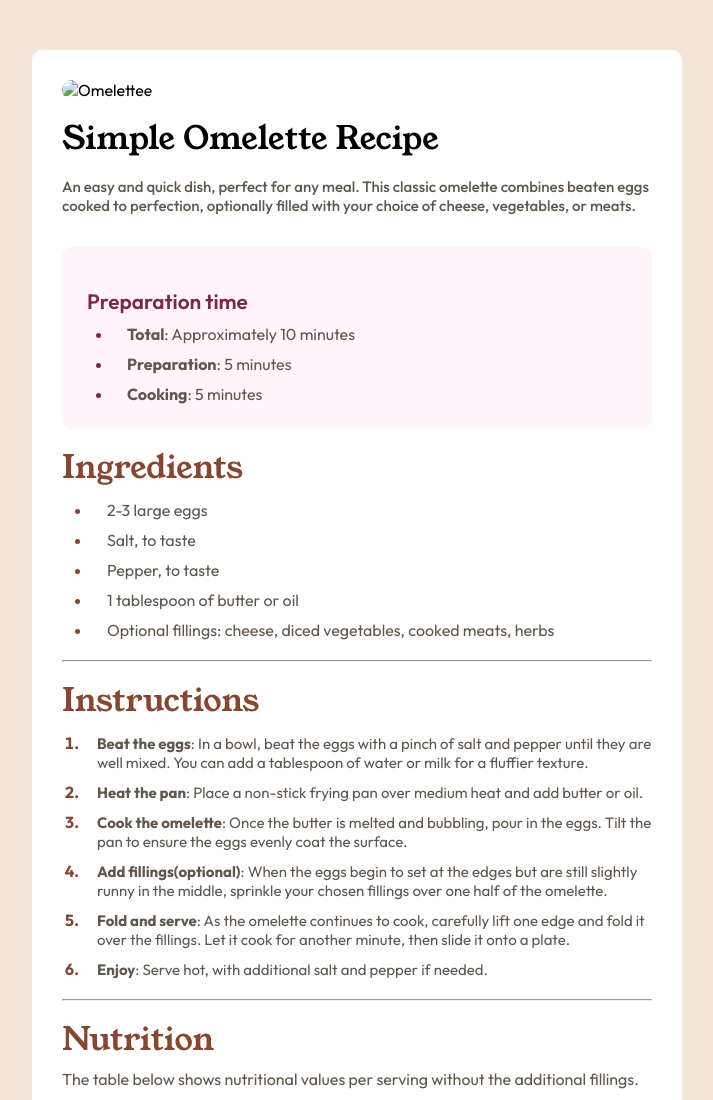
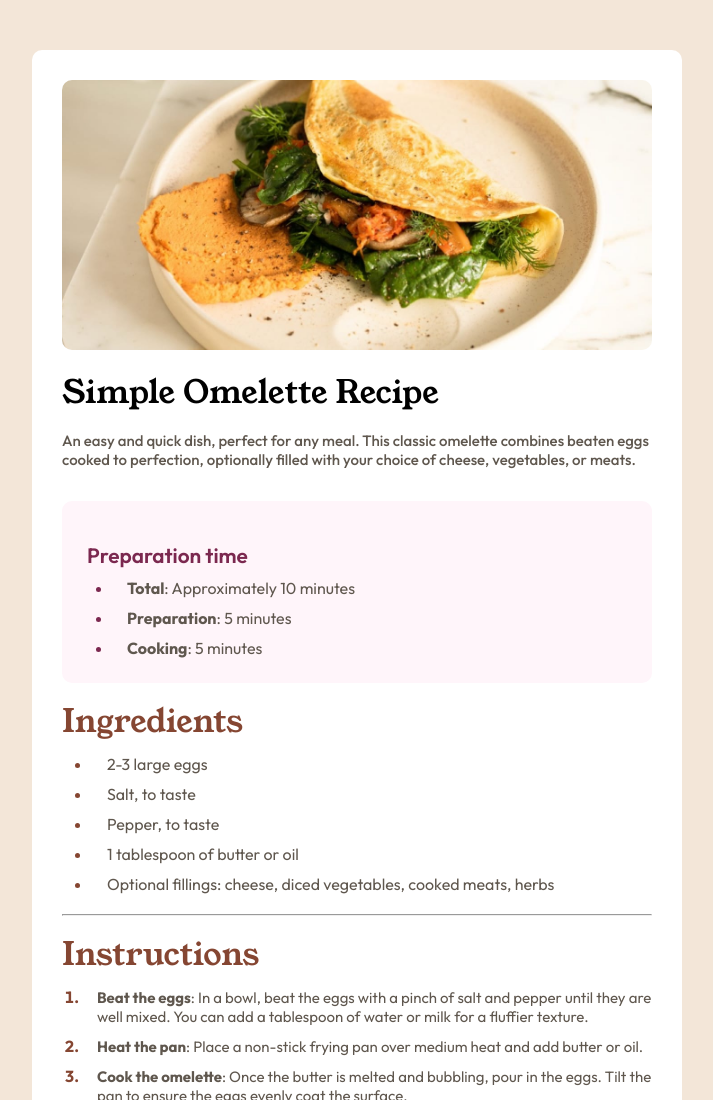
Before and after one commit to fyplen0x/recipe-page-fayp, a plain HTML site: page index.html in a window 1280 px wide. Shown: the top 1100 px of the page, without its empty margins (283-996 px from the left). Drawn offline with Linux system fonts and the light colour scheme; the site is published under a folder, as on GitHub Pages, so addresses that start at the root find nothing.

Commit message:
Update index.html

```diff
--- a/index.html
+++ b/index.html
@@ -13,7 +13,7 @@
 <body>
 <div class="container">
   <div class="content">
-    <img src="/assets/images/image-omelette.jpeg" alt="Omelettee">
+    <img src="assets/images/image-omelette.jpeg" alt="Omelettee">
     <h1>Simple Omelette Recipe</h1>
     <p>An easy and quick dish, perfect for any meal. This classic omelette combines beaten eggs cooked
       to perfection, optionally filled with your choice of cheese, vegetables, or meats.</p>
```
